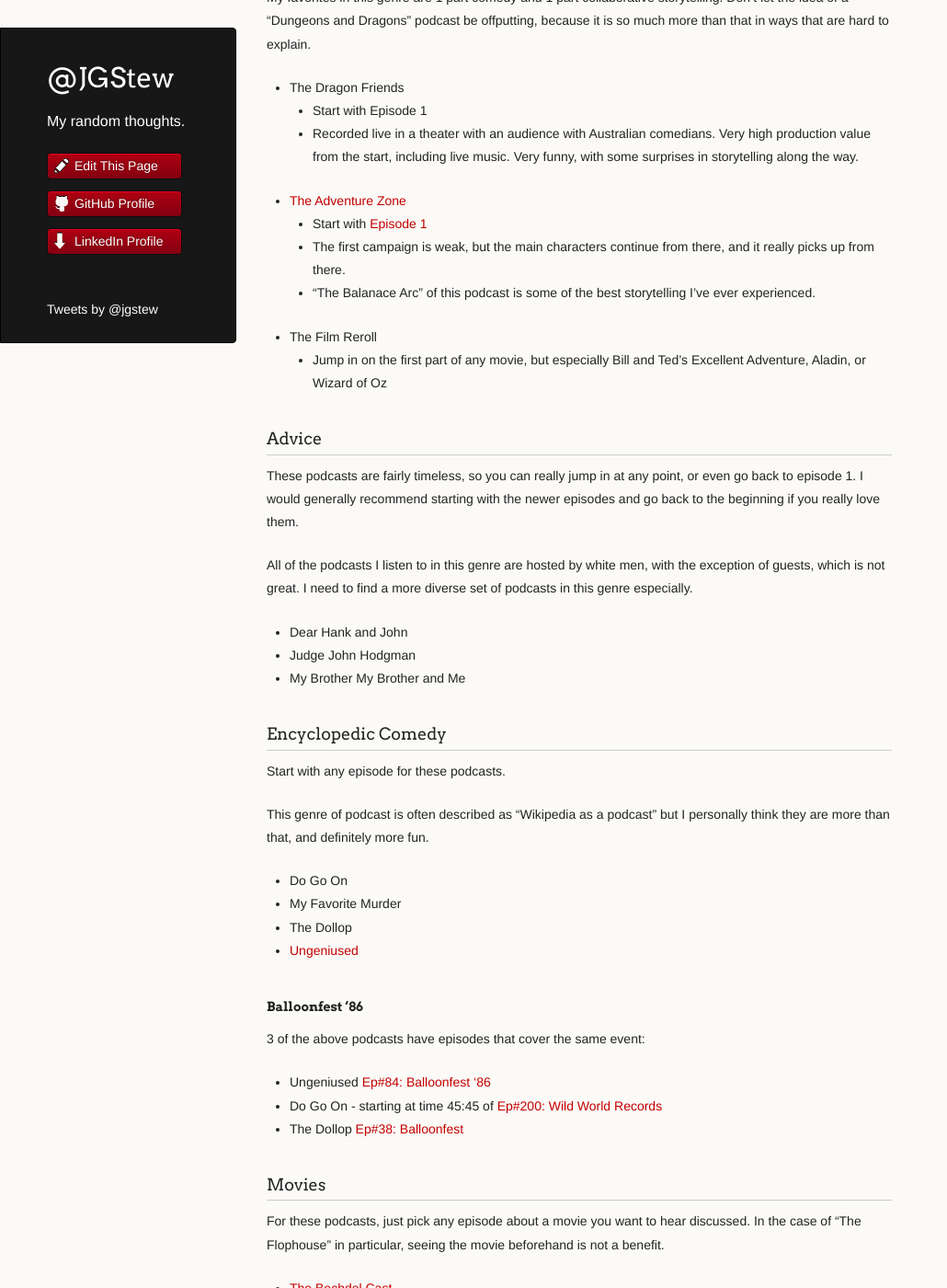
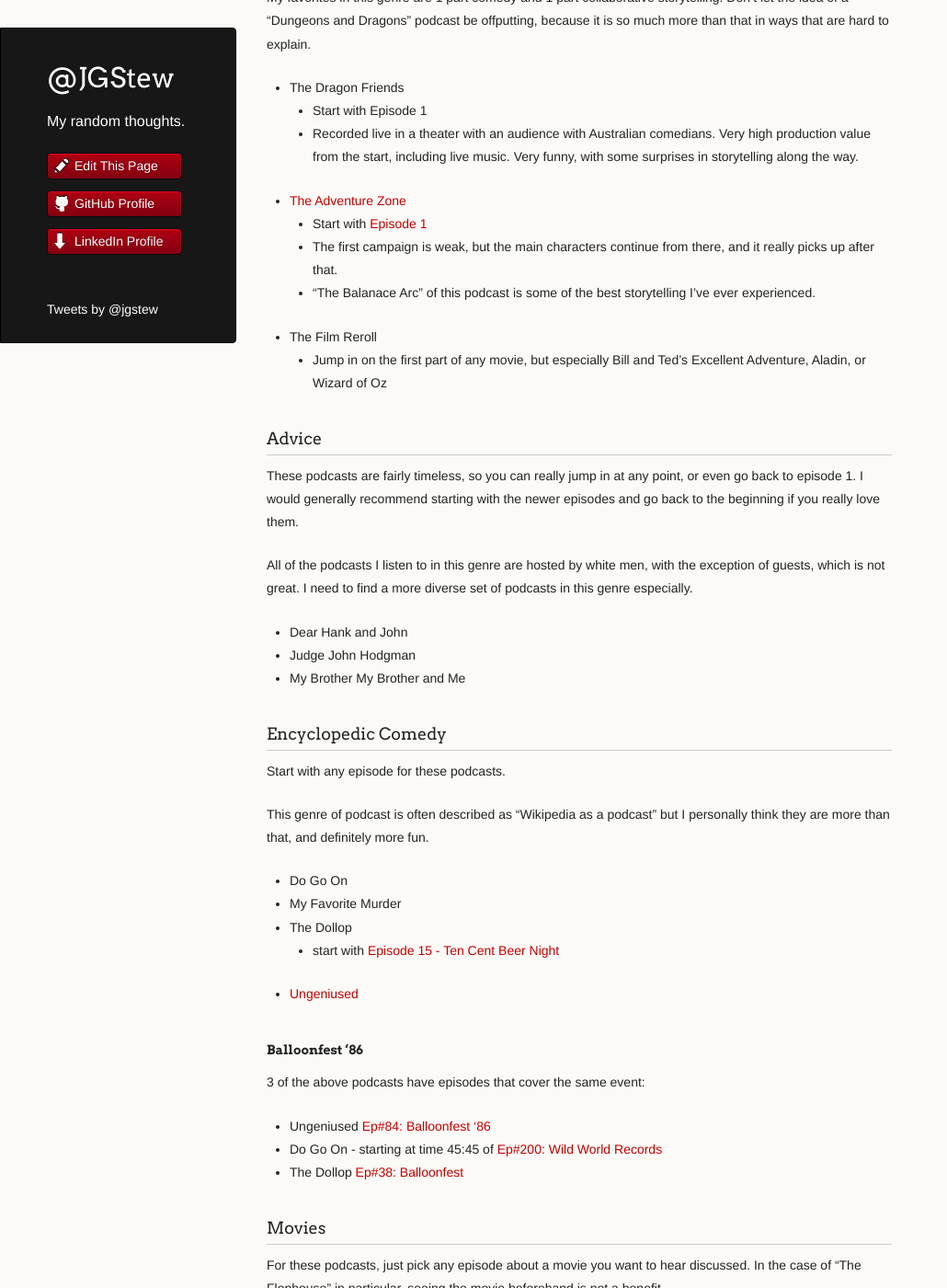
Before and after one commit to jgstew/jgstew.github.io, a Jekyll site: the page built from _posts/2018-01-01-My-Favorite-Podcasts.md, in a window 1280 px wide and 1400 px high, scrolled down 443 px. Shown: the whole window at 92% size, without its empty margins (0-1030 px from the left). Built offline with Jekyll 4.4.1, drawn with Linux system fonts in a browser that asks for light colours; nearby versions of some CDN libraries; comment, search, counter and statistics services are not loaded.

Commit message:
Update 2018-01-01-My-Favorite-Podcasts.md

```diff
--- a/_posts/2018-01-01-My-Favorite-Podcasts.md
+++ b/_posts/2018-01-01-My-Favorite-Podcasts.md
@@ -20,7 +20,7 @@ My favorites in this genre are 1 part comedy and 1 part collaborative storytelli
   - Recorded live in a theater with an audience with Australian comedians. Very high production value from the start, including live music. Very funny, with some surprises in storytelling along the way.
 - [The Adventure Zone](https://www.maximumfun.org/shows/adventure-zone)
   - Start with [Episode 1](https://overcast.fm/+D4cxjjHXk)
-  - The first campaign is weak, but the main characters continue from there, and it really picks up from there.
+  - The first campaign is weak, but the main characters continue from there, and it really picks up after that.
   - "The Balanace Arc" of this podcast is some of the best storytelling I've ever experienced.
 - The Film Reroll
   - Jump in on the first part of any movie, but especially Bill and Ted's Excellent Adventure, Aladin, or Wizard of Oz
@@ -44,6 +44,7 @@ This genre of podcast is often described as "Wikipedia as a podcast" but I perso
 - Do Go On
 - My Favorite Murder
 - The Dollop
+  - start with [Episode 15 - Ten Cent Beer Night](https://overcast.fm/+CduY1rTY)
 - [Ungeniused](https://www.relay.fm/ungeniused)
 
 #### Balloonfest ‘86
```
